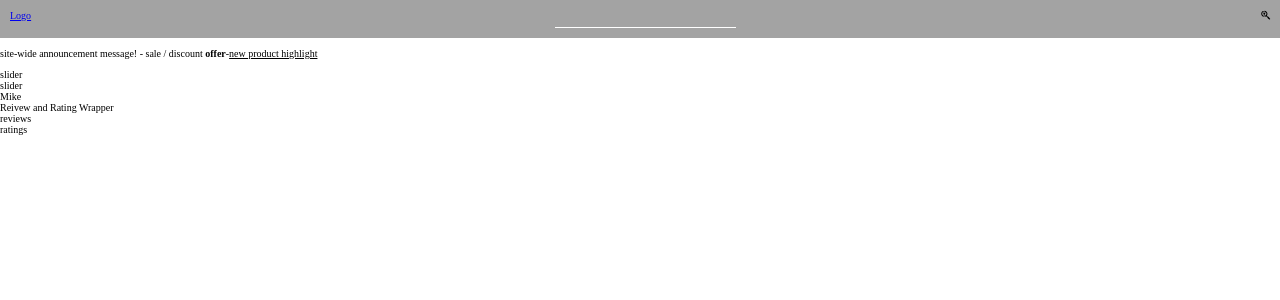
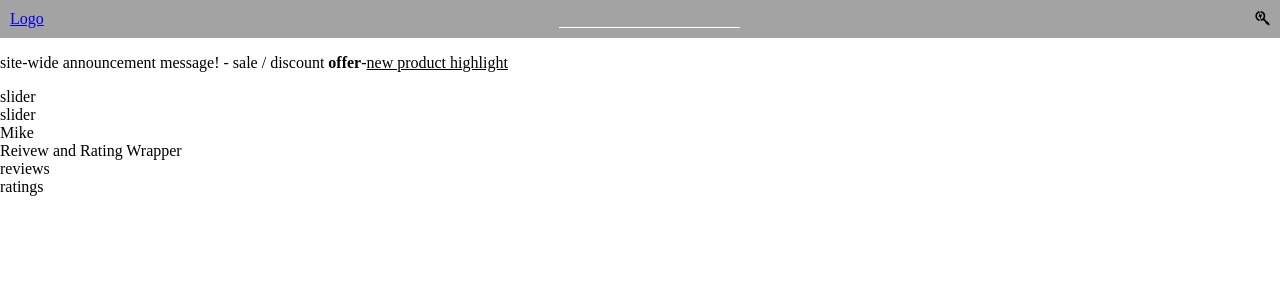
Before and after one commit to furtive-falcons/catwalk-website-react, a React app: page / in a window 1280 px wide. Shown: the top 300 px of the page. Built offline with nearby package versions, Linux system fonts and the light colour scheme.

Commit message:
added subcomponents and tests for subcomponents

```diff
--- a/client/GlobalStyles.js
+++ b/client/GlobalStyles.js
@@ -4,7 +4,7 @@ const GlobalStyles = createGlobalStyle`
     body{
         margin:0;
         padding:0;
-        font-size: 62.5%;
+        font-size: 1rem;
     }
 `;
 
```
